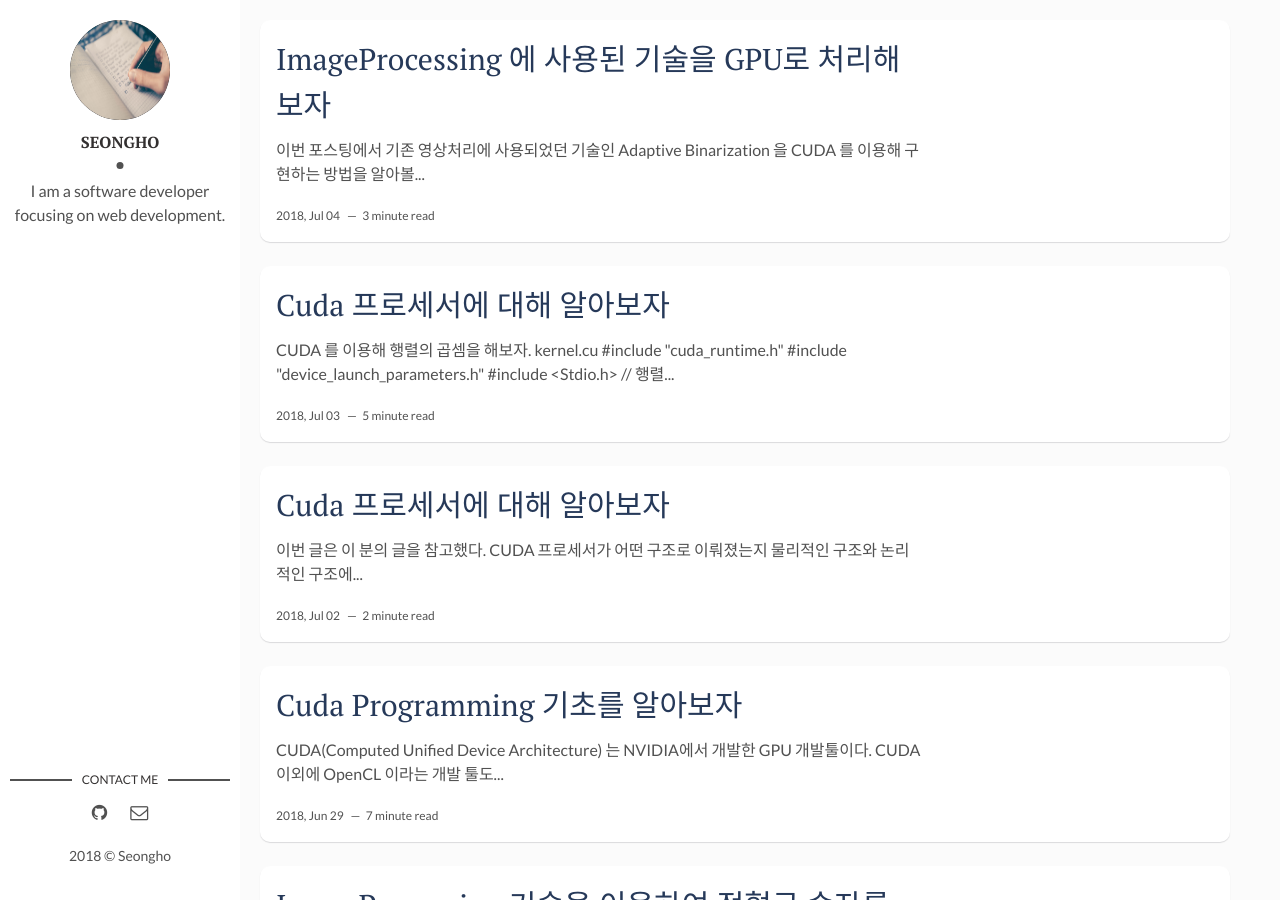
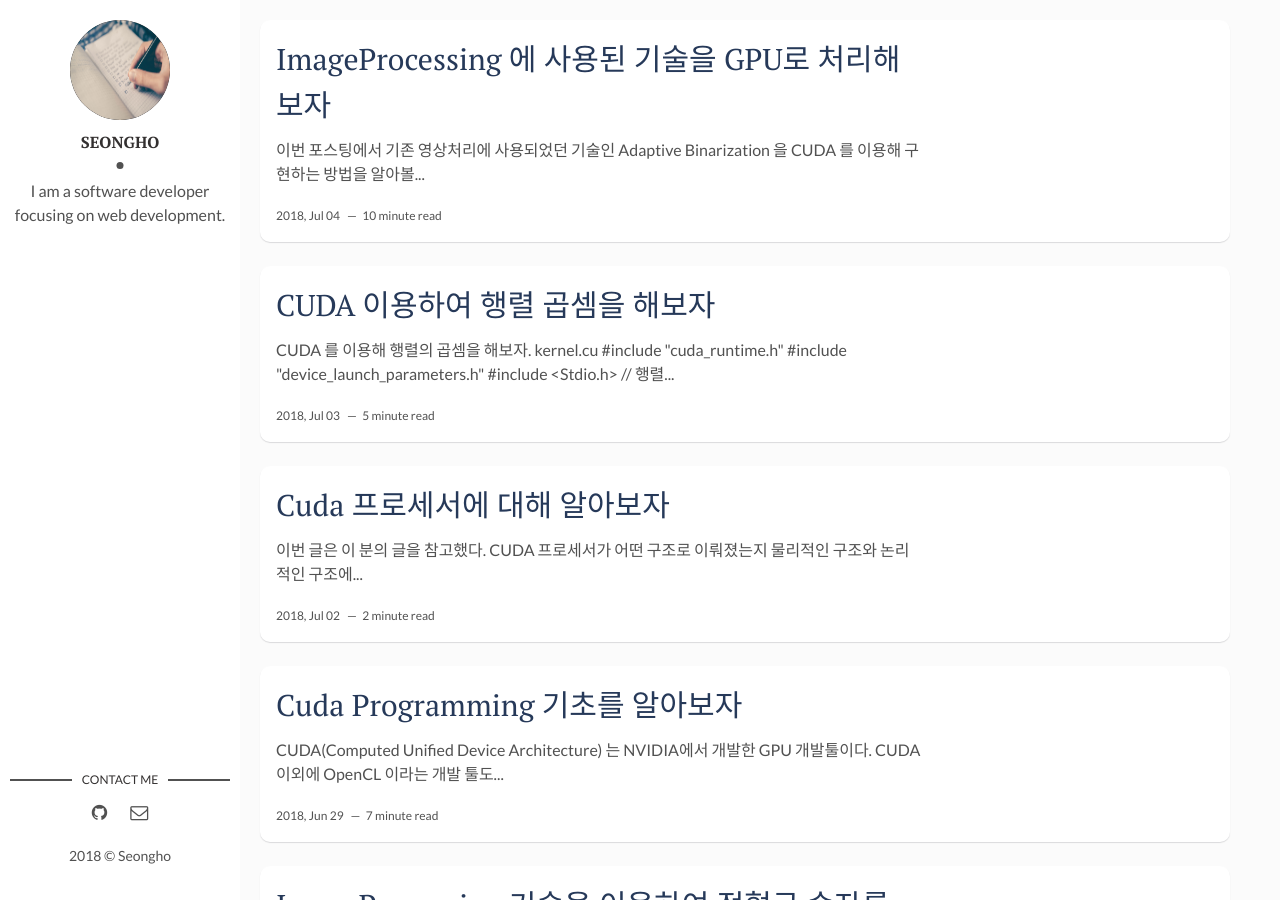
Before and after one commit to nsho77/nsho77.github.io, a Jekyll site: the page built from index.html, in a window 1280 px wide and 900 px high. Built offline with Jekyll 4.4.1, drawn with Linux system fonts in a browser that asks for light colours; the list of posts is cut into pages by our own code; some of the changed lines change nothing that is shown.

Commit message:
GPU Adaptive Binarization complete

```diff
--- a/_posts/2018-07-03-Matrix-Multiple.md
+++ b/_posts/2018-07-03-Matrix-Multiple.md
@@ -1,6 +1,6 @@
 ---
 layout: post
-title: Cuda 프로세서에 대해 알아보자
+title: CUDA 이용하여 행렬 곱셈을 해보자
 date: 2018-07-03 09:00:00 +0900
 description: Cuda Progamming # Add post description (optional)
 img:  # Add image post (optional)
--- a/_posts/2018-07-04-IMGPro-UsingGPU.md
+++ b/_posts/2018-07-04-IMGPro-UsingGPU.md
@@ -142,7 +142,7 @@
 
 	return 1;
 }
-{% endghighlight %}
+{% endhighlight %}
 
 ImageProc에 메모리를 할당하고 반환하는 작업을 도와줄 함수를 만들어보자.
 
@@ -190,5 +190,193 @@
 이제 Adaptive Binarization 수행하는 기능을 만들어보자.
 > CUDAImageProc.cu
 {% highlight cpp %}
+extern "C"
+int ImageProc_AdaptiveBinarization(unsigned char* image_gray,
+	int width, int height, int ksize)
+{
+	// GPU에 메모리 할당하고 0으로 세팅한다.
+	if (ImageProc_AllocGPUMemory(width, height) < 0)
+		return -1;
 
+	// GPU 메모리에 호스트 데이터 복사한다.
+	cudaError cudaStatus;
+	cudaStatus = cudaMemcpy(g_tempBuffer[0],image_gray,
+		sizeof(unsigned char)*width*height, cudaMemcpyHostToDevice);
+	if (cudaStatus != cudaSuccess)
+		return -2;
+
+	// 커널 함수를 실행한다.
+	// GridDim.x, GridDim.y, BlockDim.x, BlockDim.y 를 정의한다.
+	dim3 Db = dim3(8,8);
+	dim3 Dg = dim3((width + Db.x - 1) / Db.x, (height + Db.y - 1) / Db.y);
+	Kernel_AdaptiveBinarization<<< Dg, Db >>> (g_tempBuffer[0],
+		g_tempBuffer[1],width,height,ksize);
+
+	// 커널 함수 실행이 제대로 되었는지 확인한다.
+	cudaStatus = cudaGetLastError();
+	if (cudaStatus != cudaSuccess)
+		return -3;
+
+
+	// 커널 함수 모두 종료를 확인한다.
+	cudaStatus = cudaDeviceSynchronize();
+	if (cudaStatus != cudaSuccess)
+		return -4;
+
+	// 결과를 호스트 메모리로 복사한다.
+	cudaStatus = cudaMemcpy(image_gray, g_tempBuffer[1],
+		sizeof(unsigned char)*width*height, cudaMemcpyDeviceToHost);
+	if (cudaStatus != cudaSuccess)
+		return -5;
+
+	return 1;
+
+}
 {% endhighlight %}
+
+커널함수를 정의한다. 블락 index와 thread index 를 이용해 절대 thread index를 알아내는 것이 관건이다.
+> CUDAImageProc.cu
+
+{% highlight cpp %}
+__global__ void Kernel_AdaptiveBinarization(unsigned char* image_gray,
+	unsigned char* output_image, int width, int height, int ksize)
+{
+	if (ksize == 1 || ksize % 2 == 0) return;
+	int neighbor = ksize / 2;
+	// blockIdx, blockDim, threadIdx 로 좌표를 찾는다.
+	// blockDim 은 block 사이즈 이므로 아래와 같이 좌표를 구할 수 있다.
+	int i = blockIdx.x*blockDim.x+threadIdx.x;
+	int j = blockIdx.y*blockDim.y+threadIdx.y;
+
+	float avg = 0.f;
+	float cnt = 0.f;
+
+	for (int x = -neighbor; x <= neighbor; x++)
+	{
+		for (int y = -neighbor; y <= neighbor; y++)
+		{
+			if (i + x < 0 || i + x >= width || j + y < 0 || j + y >= height)
+				continue;
+			avg += image_gray[width*(j + y) + (i + x)];
+			cnt += 1.f;
+		}
+	}
+	avg = avg / cnt;
+	if (image_gray[width*j + i] > avg)
+		output_image[width*j + i] = 255;
+	else
+		output_image[width*j + i] = 0;
+}
+{% endhighlight %}
+
+ImageProc.cpp 에 위 기능을 사용할 수 있는 함수를 정의하자
+> ImageProc.h
+{% highlight cpp %}
+extern "C"
+{
+	...
+	int ImageProc_AdaptiveBinarization(image_gray,width,height,ksize);
+}
+...
+// ImageProc 에서 정의할 함수도 선언한다. .. 생략.
+{% endhighlight %}
+
+> ImageProc.cpp
+{% highlight cpp %}
+bool ImageProc::GPU_AdaptiveBinarization(unsigned char* image_gray,
+	int width, int height, int ksize)
+{
+	printf("GPU_AdaptiveBinarization\n");
+	int res = ImageProc_AdaptiveBinarization(image_gray, width, height, ksize);
+	if (res < 0)
+	{
+		printf("GPU_AdaptiveBinarization failed error code is %d \n,",res);
+		return false;
+	}
+	else
+		return true;
+}
+{% endhighlight %}
+
+이벤트 처리기를 단다. 기존과 다르게 사용할 ImageProc 함수가 static 이 아니기 때문에
+ImageProc 객체를 만들어서 사용한다.
+
+> ImageProcessingDoc.h
+{% highlight cpp %}
+class CImageProcessingDoc: public CDocument
+{
+public:
+	// ImageProc 객체를 참조하는 변수를 선언
+	ImageProc* obj_ImageProc;
+}
+{% endhighlight %}
+
+Doc 클래스가 생성될 때 초기화하고, 소멸할 때 반환하며
+새로운 Document가 생성될 때 기존 객체를 삭제하고 새로운 객체를 생성한다.
+> ImageProcessingDoc.cpp
+{% highlight cpp %}
+CImageProcessingDoc::CImageProcessingDoc()
+{
+	// TODO: 여기에 일회성 생성 코드를 추가합니다.
+	...
+	obj_ImageProc = nullptr;
+}
+
+CImageProcessingDoc::~CImageProcessingDoc()
+{
+	...
+	if (obj_ImageProc)
+		delete obj_ImageProc;
+}
+
+BOOL CImageProcessingDoc::OnNewDocument()
+{
+	if (!CDocument::OnNewDocument())
+		return FALSE;
+
+	if (obj_ImageProc)
+		delete obj_ImageProc;
+	obj_ImageProc = new ImageProc;
+
+	return TRUE;
+}
+{% endhighlight %}
+
+이벤트 처리기를 달고 시간을 측정해보자
+> ImageProcessingDoc.cpp
+{% highlight cpp %}
+void CImageProcessingDoc::OnImageprocessinggpuAdaptivebinarization()
+{
+	// TODO: 여기에 명령 처리기 코드를 추가합니다.
+	printf("OnImageprocessing GPU Adaptivebinarization\n");
+
+	QueryPerformanceFrequency(&Frequency);
+	QueryPerformanceCounter(&BeginTime);
+
+	obj_ImageProc->GPU_AdaptiveBinarization(m_Images[cur_index].image_gray,
+		m_Images[cur_index].width, m_Images[cur_index].height, 87);
+
+	QueryPerformanceCounter(&Endtime);
+	int elapsed = Endtime.QuadPart - BeginTime.QuadPart;
+	double duringtime = (double)elapsed / (double)Frequency.QuadPart;
+	printf("GPU AdaptiveBinarization time : %f\n", duringtime);
+
+	// GPU Memory DeAllocation
+	obj_ImageProc->DeAllocateGPUMemory();
+
+
+	CImageProcessingView* pView = (CImageProcessingView*)((CMainFrame*)(AfxGetApp()->m_pMainWnd))->GetActiveView();
+
+	pView->SetDrawImage(m_Images[cur_index].image_color, m_Images[cur_index].image_gray,
+		m_Images[cur_index].width, m_Images[cur_index].height, 1);
+
+	pView->OnInitialUpdate();
+}
+{% endhighlight %}
+
+실행하면 다음 그림과 같이 되고
+![adaptiveBinarization-hijy]({{"/assets/img/CUDA/adaptiveBinarization-hijy.jpg"}})
+
+시간은 CUDA 프로그래밍 적용 했을 때 : 2.74454초
+CUDA 프로그래밍 적용 하지 않았을 때 : 7.01979초
+로 CUDA 프로그래밍이 더 빠른 것을 확인 할 수 있다.
```
Also changed, not shown: assets/img/CUDA/adaptiveBinarization-hijy.jpg (added).
